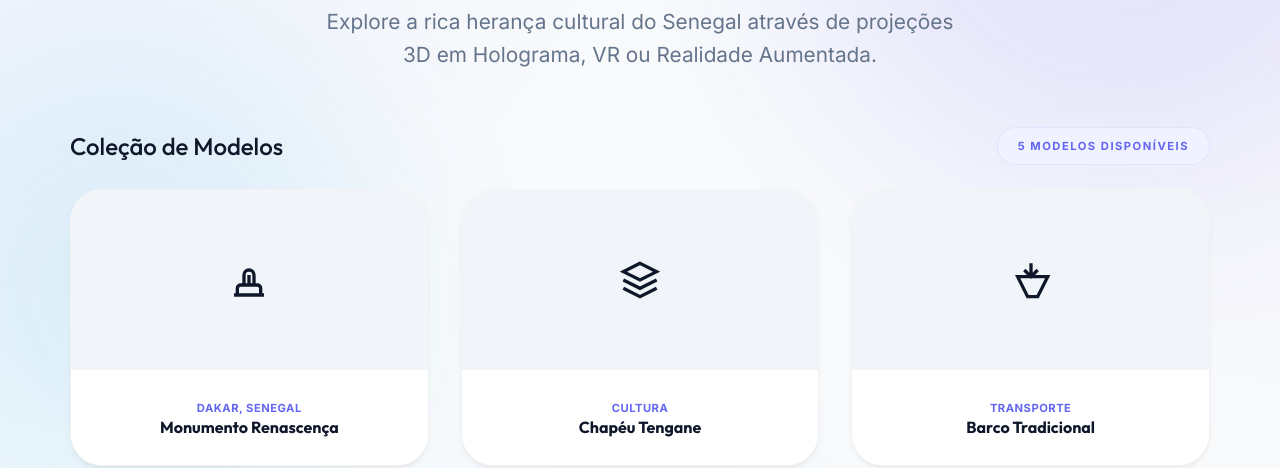
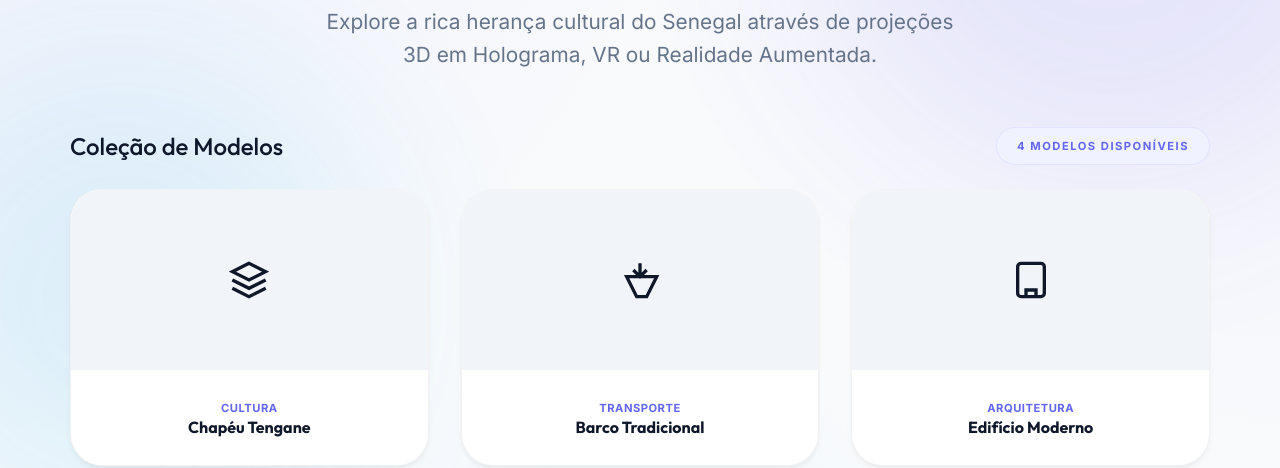
Before and after one commit to vinnciltda-debug/Holograma-Senegal, a website: page index.html in a window 1280 px wide. Shown: the part 332-800 px from the top of the page. Drawn offline with nearby package versions, Linux system fonts and the light colour scheme.

Commit message:
style: remover modelo pesado para melhorar performance

```diff
--- a/index.html
+++ b/index.html
@@ -46,20 +46,12 @@
                 <div id="catalog-section" class="fade-in-up">
                     <div class="d-flex justify-content-between align-items-center mb-4">
                         <h2 class="h4 mb-0">Coleção de Modelos</h2>
-                        <span class="badge-model">5 Modelos Disponíveis</span>
+                        <span class="badge-model">4 Modelos Disponíveis</span>
+
                     </div>
 
                     <div class="model-grid" id="model-catalog">
-                        <!-- Monumento -->
-                        <div class="catalog-card" onclick="loadCatalogModel('monument_renaissance_africaine__dakar.glb', 'Monumento Renascença Africana')">
-                            <div class="catalog-thumb">
-                                <svg width="40" height="40" viewBox="0 0 24 24" fill="none" stroke="currentColor" stroke-width="2"><path d="M3 21h18M19 21v-4a2 2 0 0 0-2-2H7a2 2 0 0 0-2 2v4M9 15V9a3 3 0 0 1 6 0v6M12 9v6"/></svg>
-                            </div>
-                            <div class="catalog-info">
-                                <span class="catalog-tag">Dakar, Senegal</span>
-                                <h3 class="catalog-title">Monumento Renascença</h3>
-                            </div>
-                        </div>
+
 
                         <!-- Chapeu -->
                         <div class="catalog-card" onclick="loadCatalogModel('african_cultural_hat_tengane.glb', 'Chapéu Cultural Tengane')">
```
